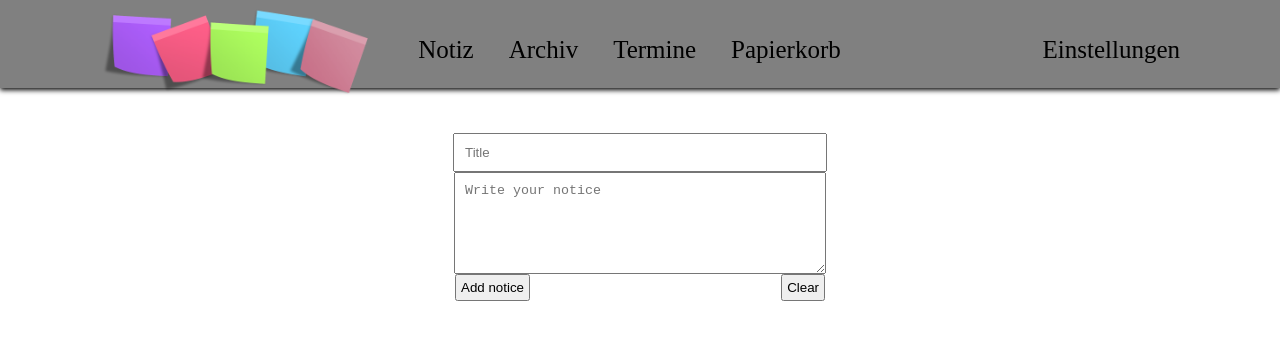
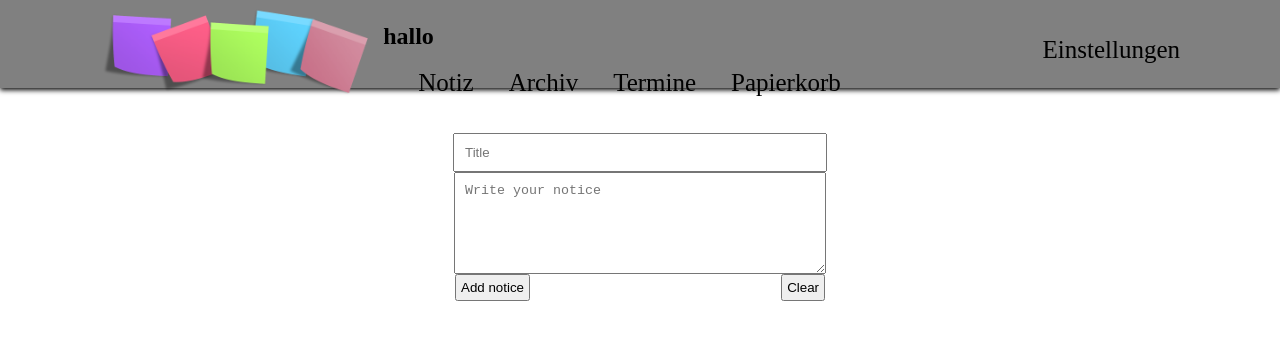
Before and after one commit to Ali-Ahmad2002/ngNotizblockAngular, an Angular app: page / in a window 1280 px wide. Shown: the top 340 px of the page. Built offline with nearby package versions, Linux system fonts and the light colour scheme.

Commit message:
test-commit

```diff
--- a/src/app/header/header.component.html
+++ b/src/app/header/header.component.html
@@ -6,6 +6,7 @@
 
 
             <div>
+                <h2>hallo</h2>
                 <a href="#">Notiz</a>
                 <a href="#">Archiv</a>
                 <a href="#">Termine</a>
```
